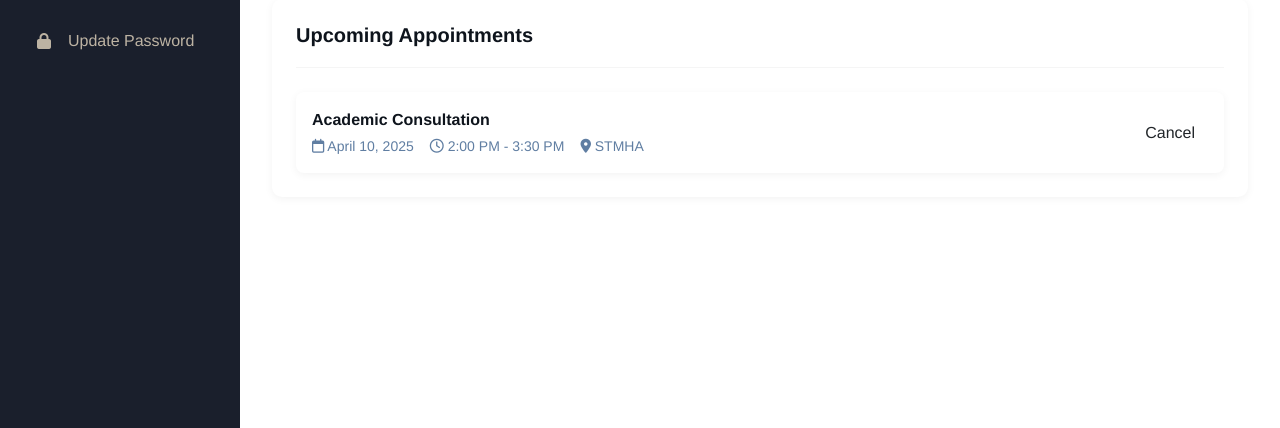
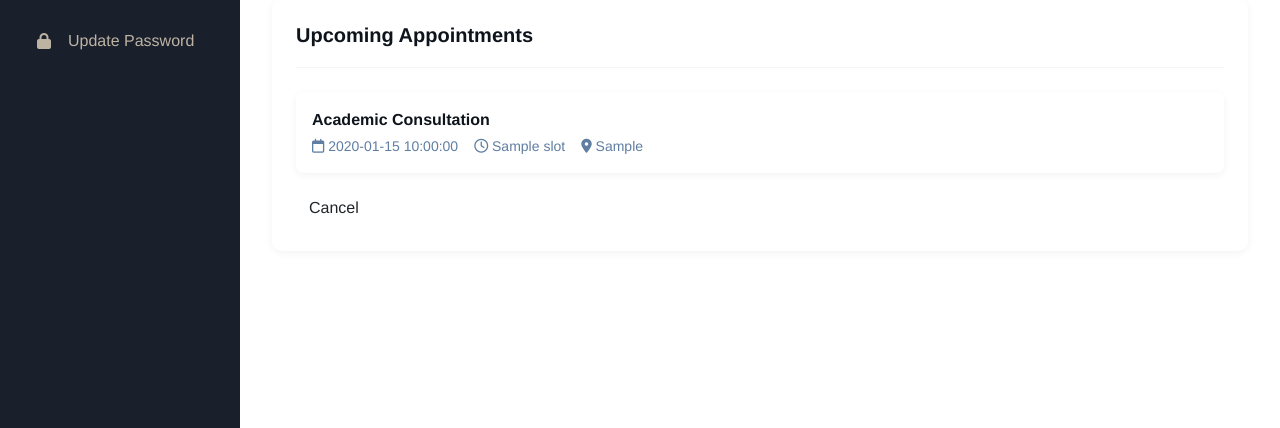
Before and after one commit to meherubahasin/Student-Tutor-Lab, a Flask app: template templates/student_profile.html in a window 1280 px wide. Shown: the part 432-860 px from the top of the page. Run offline with Flask 3, Linux system fonts and the light colour scheme; the template is opened without the code that fills it: most values are stand-ins (such as "Sample title", 1, 10 or a date in 2020).

Commit message:
Update student_profile.html

```diff
--- a/templates/student_profile.html
+++ b/templates/student_profile.html
@@ -186,11 +186,16 @@
                     <div class="appointment-card">
                         <div class="appointment-details">
                             <div class="appointment-title">Academic Consultation</div>
+                            {%for appointment in appointments%}
                             <div class="appointment-meta">
-                                <span><i class="far fa-calendar"></i> April 10, 2025</span>
-                                <span><i class="far fa-clock"></i> 2:00 PM - 3:30 PM</span>
-                                <span><i class="fas fa-map-marker-alt"></i> STMHA </span>
+
+                                    <span><i class="far fa-calendar"></i> {{appointment.date}}</span>
+                                    <span><i class="far fa-clock"></i> {{appointment.slot}}</span>
+                                    <span><i class="fas fa-map-marker-alt"></i> {{appointment.st}}</span>
+
                             </div>
+                            {%endfor%}
+                        </div>
                         </div>
                         <div class="appointment-actions">
                             <button class="btn btn-outline">Cancel</button>
```
